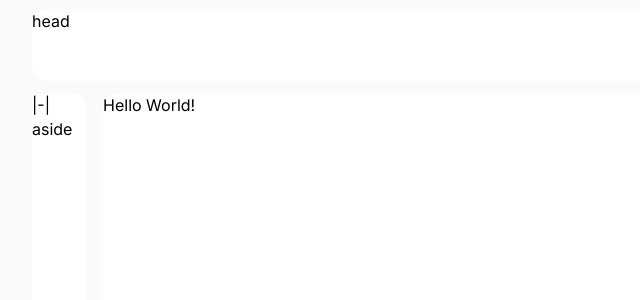
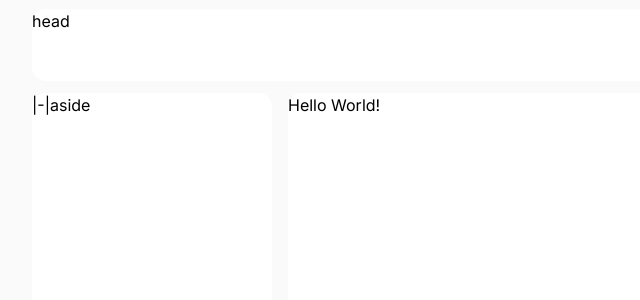
Before and after one commit to luanlabs/fluxity-interface, a Next.js app: page / in a window 1280 px wide. Shown: the top 300 px of the page, without its empty margins (0-640 px from the left). Built offline with nearby package versions, Linux system fonts and the light colour scheme.

Commit message:
fix: fold functionality issue

```diff
--- a/src/app/layout.tsx
+++ b/src/app/layout.tsx
@@ -14,6 +14,8 @@ export default function RootLayout({
   children: React.ReactNode;
 }) {
   const [isFolded, setIsFolded] = useState(false);
+  console.log(isFolded);
+
   return (
     <html lang="en">
       <body className={inter.className}>
@@ -24,8 +26,8 @@ export default function RootLayout({
             </header>
             <section className="inline-flex basis-full gap-4 w-full h-5/6">
               <aside
-                className={`bg-white basis-${
-                  isFolded ? '1/12' : '3/12'
+                className={`bg-white ${
+                  isFolded ? 'basis-1/12 md:basis-1/12' : 'basis-3/12'
                 } md:basis-2/12 rounded-[14px]`}
               >
                 <button
```
